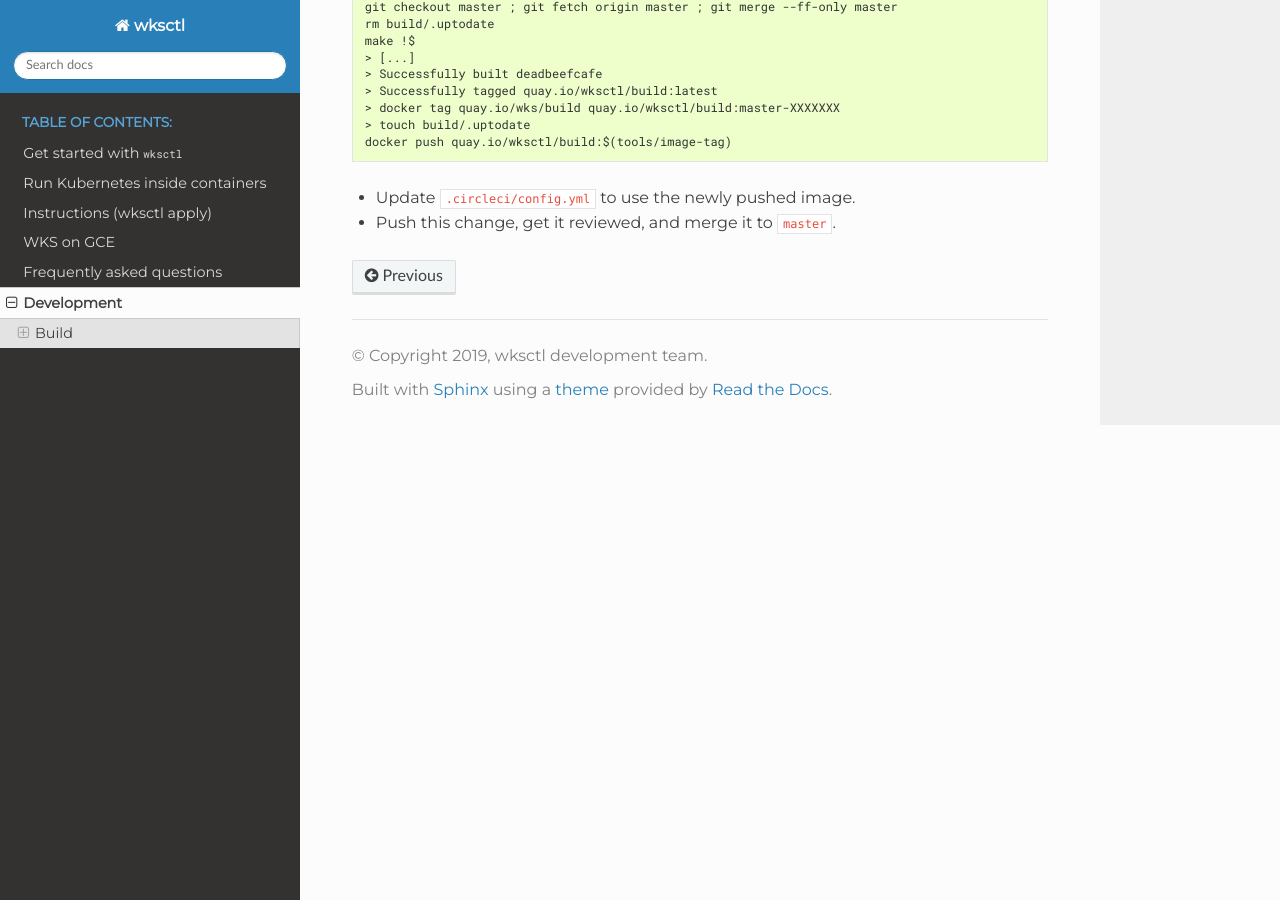
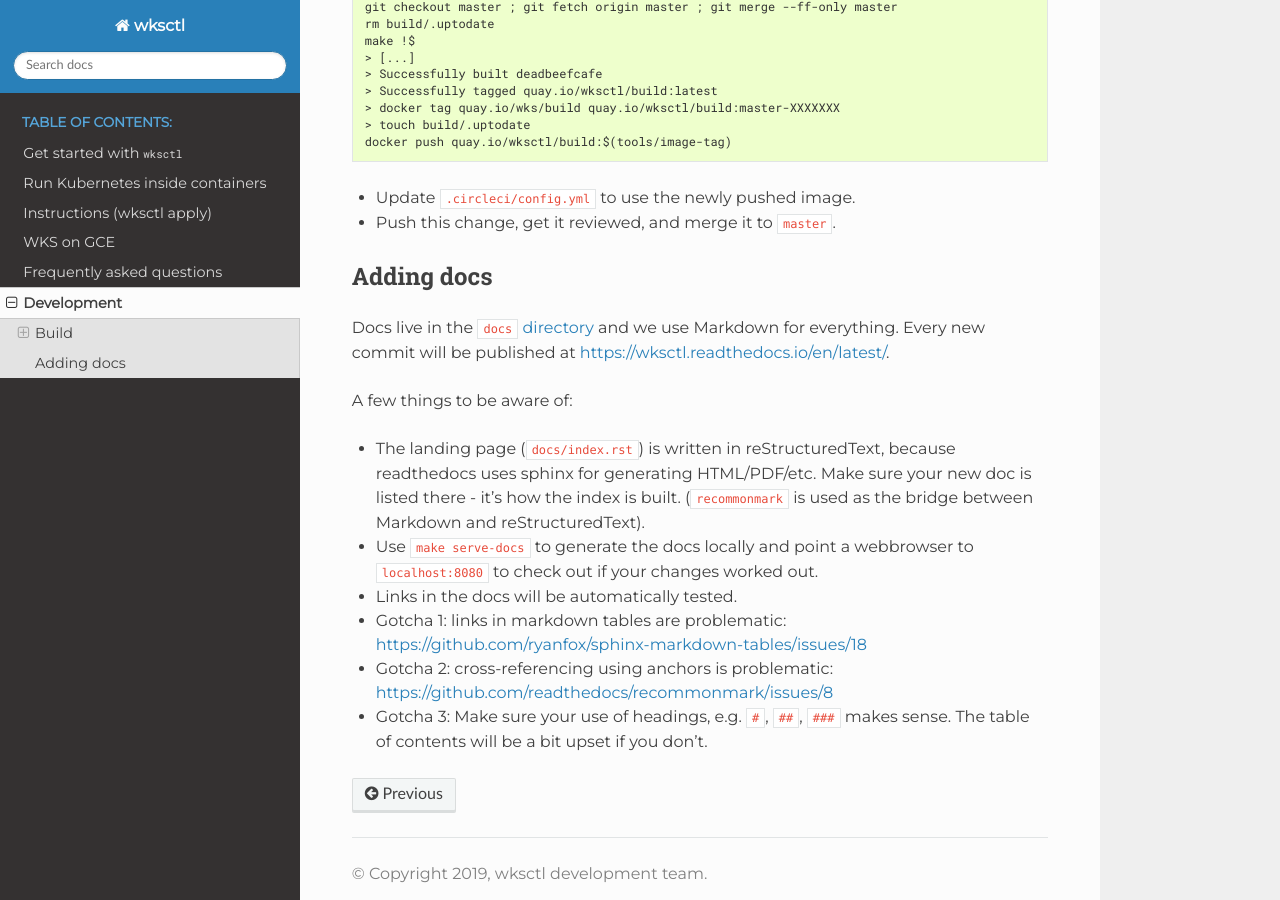
Before and after one commit to weaveworks/wksctl, a Sphinx documentation site: the page built from docs/development.md, in a window 1280 px wide and 900 px high, scrolled down 577 px. Built offline with Sphinx 7.4.7 and the Read the Docs theme 2.0.0, drawn with Linux system fonts in a browser that asks for light colours.

Commit message:
document how to document

```diff
--- a/docs/development.md
+++ b/docs/development.md
@@ -33,3 +33,25 @@ docker push quay.io/wksctl/build:$(tools/image-tag)
 
 - Update `.circleci/config.yml` to use the newly pushed image.
 - Push this change, get it reviewed, and merge it to `master`.
+
+## Adding docs
+
+Docs live in the [`docs` directory](https://github.com/weaveworks/wksctl/tree/master/docs)
+and we use Markdown for everything. Every new commit will be published at
+<https://wksctl.readthedocs.io/en/latest/>.
+
+A few things to be aware of:
+
+- The landing page (`docs/index.rst`) is written in reStructuredText, because
+  readthedocs uses sphinx for generating HTML/PDF/etc. Make sure your new doc
+  is listed there - it's how the index is built. (`recommonmark` is used
+  as the bridge between Markdown and reStructuredText).
+- Use `make serve-docs` to generate the docs locally and point a webbrowser
+  to `localhost:8080` to check out if your changes worked out.
+- Links in the docs will be automatically tested.
+- Gotcha 1: links in markdown tables are problematic:
+  <https://github.com/ryanfox/sphinx-markdown-tables/issues/18>
+- Gotcha 2: cross-referencing using anchors is problematic:
+  <https://github.com/readthedocs/recommonmark/issues/8>
+- Gotcha 3: Make sure your use of headings, e.g. `#`, `##`, `###` makes sense.
+  The table of contents will be a bit upset if you don't.
```
